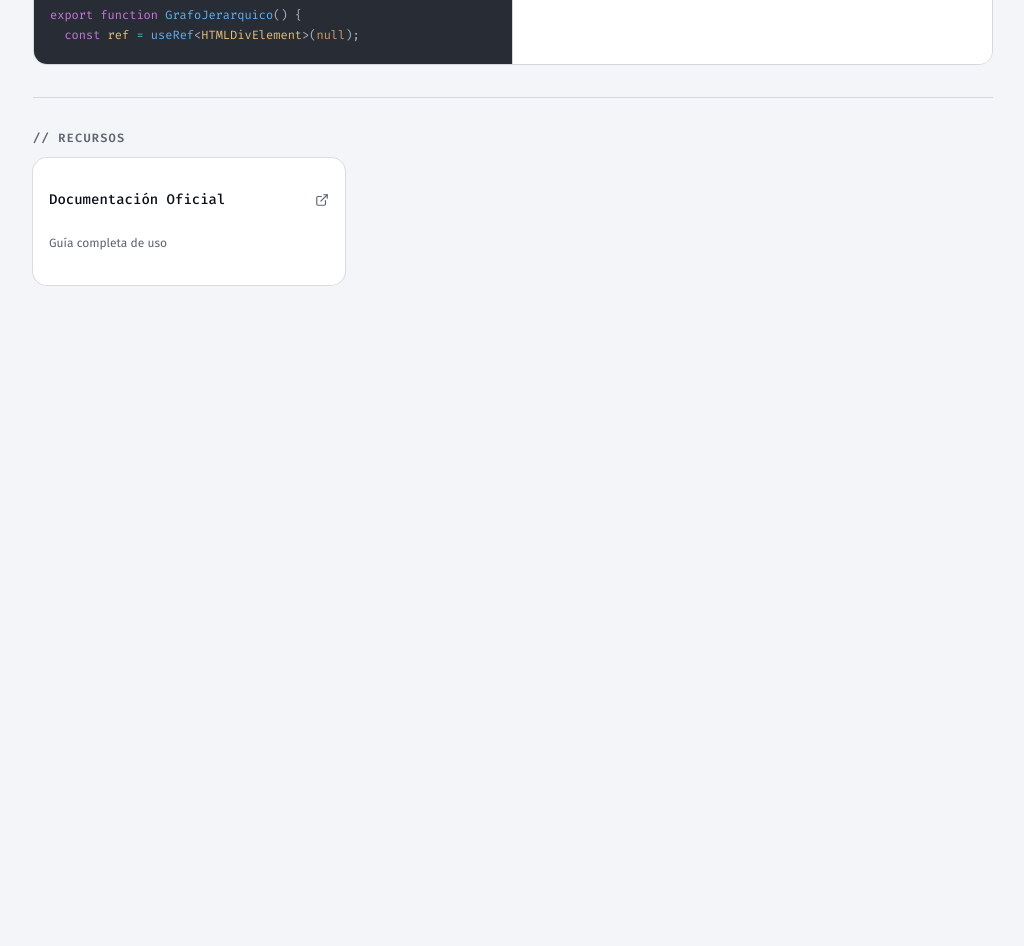
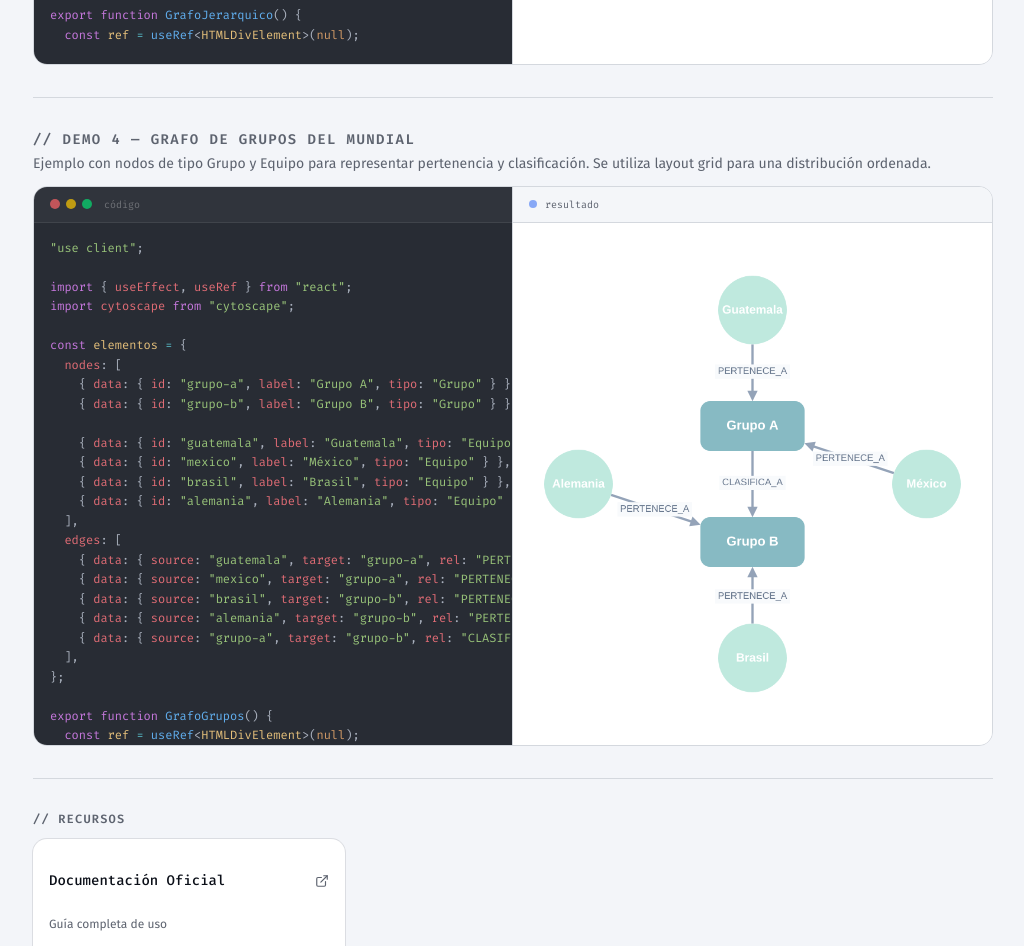
Before and after one commit to Bamo0507/Laboratorio9_TheNodesWorldCup, a Next.js app: page /cytoscapejs in a window 1280 px wide. Shown: the part 2120-3066 px from the top of the page, without its empty margins (255-1279 px from the left). Before the commit the page ends 2429 px from the top, so only its background shows below. Built offline with nearby package versions, Linux system fonts and the light colour scheme.

Commit message:
Grafo- grupos

```diff
--- a/src/app/(tools)/cytoscapejs/page.tsx
+++ b/src/app/(tools)/cytoscapejs/page.tsx
@@ -6,6 +6,7 @@ import { CodeBlock } from "@/components/code-block";
 import { GrafoBasico } from "@/features/cytoscapejs/grafo-basico";
 import { GrafoEquipos } from "@/features/cytoscapejs/grafo-equipos";
 import { GrafoJerarquico } from "@/features/cytoscapejs/grafo-jerarquico";
+import { GrafoGrupos } from "@/features/cytoscapejs/grafo-grupos";
 
 export default function CytoscapeJsPage() {
   const codigoGrafoBasico = fs.readFileSync(
@@ -20,6 +21,11 @@ export default function CytoscapeJsPage() {
 
   const codigoGrafoJerarquico = fs.readFileSync(
     path.join(process.cwd(), "src/features/cytoscapejs/grafo-jerarquico.tsx"),
+    "utf-8"
+  );
+
+  const codigoGrafoGrupos = fs.readFileSync(
+    path.join(process.cwd(), "src/features/cytoscapejs/grafo-grupos.tsx"),
     "utf-8"
   );
 
@@ -52,6 +58,13 @@ export default function CytoscapeJsPage() {
           codeBlock: <CodeBlock code={codigoGrafoJerarquico} lang="tsx" />,
           render: <GrafoJerarquico />,
         },
+        {
+          title: "Grafo de grupos del mundial",
+          description:
+            "Ejemplo con nodos de tipo Grupo y Equipo para representar pertenencia y clasificación. Se utiliza layout grid para una distribución ordenada.",
+          codeBlock: <CodeBlock code={codigoGrafoGrupos} lang="tsx" />,
+          render: <GrafoGrupos />,
+        },
       ]}
       resources={[
         {
--- /dev/null
+++ b/src/features/cytoscapejs/grafo-grupos.tsx
@@ -0,0 +1,110 @@
+"use client";
+
+import { useEffect, useRef } from "react";
+import cytoscape from "cytoscape";
+
+const elementos = {
+  nodes: [
+    { data: { id: "grupo-a", label: "Grupo A", tipo: "Grupo" } },
+    { data: { id: "grupo-b", label: "Grupo B", tipo: "Grupo" } },
+
+    { data: { id: "guatemala", label: "Guatemala", tipo: "Equipo" } },
+    { data: { id: "mexico", label: "México", tipo: "Equipo" } },
+    { data: { id: "brasil", label: "Brasil", tipo: "Equipo" } },
+    { data: { id: "alemania", label: "Alemania", tipo: "Equipo" } },
+  ],
+  edges: [
+    { data: { source: "guatemala", target: "grupo-a", rel: "PERTENECE_A" } },
+    { data: { source: "mexico", target: "grupo-a", rel: "PERTENECE_A" } },
+    { data: { source: "brasil", target: "grupo-b", rel: "PERTENECE_A" } },
+    { data: { source: "alemania", target: "grupo-b", rel: "PERTENECE_A" } },
+    { data: { source: "grupo-a", target: "grupo-b", rel: "CLASIFICA_A" } },
+  ],
+};
+
+export function GrafoGrupos() {
+  const ref = useRef<HTMLDivElement>(null);
+
+  useEffect(() => {
+    if (!ref.current) return;
+
+    const cy = cytoscape({
+      container: ref.current,
+      elements: elementos,
+      style: [
+        {
+          selector: "node[tipo='Grupo']",
+          style: {
+            "background-color": "#87BAC3",
+            label: "data(label)",
+            color: "#ffffff",
+            "text-valign": "center",
+            "text-halign": "center",
+            "font-size": "11px",
+            "font-weight": "bold",
+            shape: "round-rectangle",
+            width: 88,
+            height: 42,
+          },
+        },
+        {
+          selector: "node[tipo='Equipo']",
+          style: {
+            "background-color": "#BFE9DE",
+            label: "data(label)",
+            color: "#ffffff",
+            "text-valign": "center",
+            "text-halign": "center",
+            "font-size": "10px",
+            "font-weight": "bold",
+            width: 58,
+            height: 58,
+          },
+        },
+        {
+          selector: "edge",
+          style: {
+            width: 2,
+            "line-color": "#94a3b8",
+            "target-arrow-color": "#94a3b8",
+            "target-arrow-shape": "triangle",
+            "curve-style": "bezier",
+            label: "data(rel)",
+            "font-size": "8px",
+            "text-background-color": "#f8fafc",
+            "text-background-opacity": 1,
+            "text-background-padding": "2px",
+            color: "#64748b",
+          },
+        },
+        {
+          selector: "node:selected",
+          style: {
+            "border-width": 3,
+            "border-color": "#ffffff",
+            "border-opacity": 0.9,
+          },
+        },
+        {
+          selector: "edge:selected",
+          style: {
+            "line-color": "#87BAC3",
+            "target-arrow-color": "#87BAC3",
+            width: 3,
+          },
+        },
+      ],
+      layout: {
+        name: "concentric",
+        padding: 30,
+        animate: false,
+        concentric: (node) => (node.data("tipo") === "Grupo" ? 2 : 1),
+        levelWidth: () => 1,
+      },
+    });
+
+    return () => cy.destroy();
+  }, []);
+
+  return <div ref={ref} className="w-full h-full min-h-[356px]" />;
+}
```
